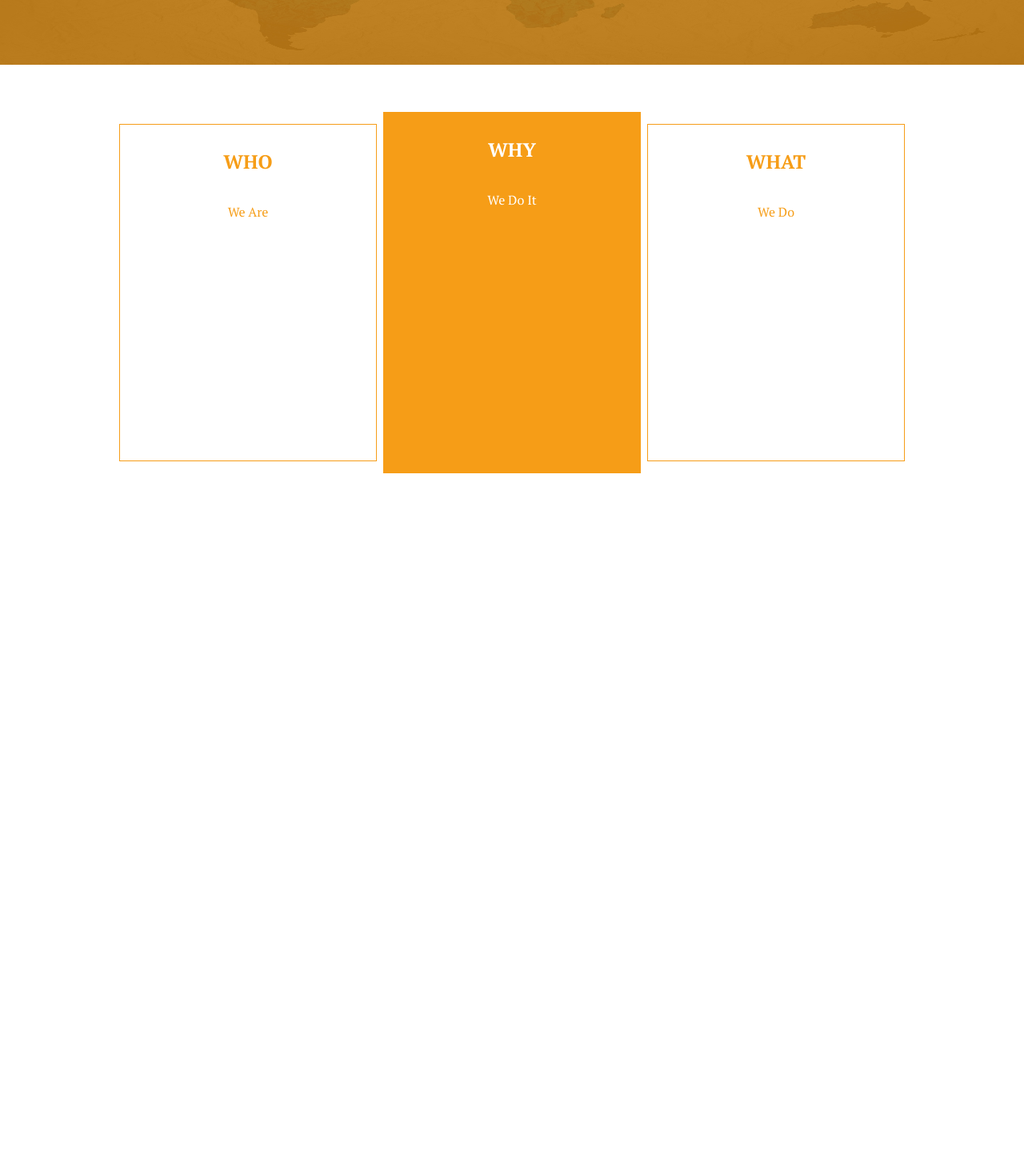
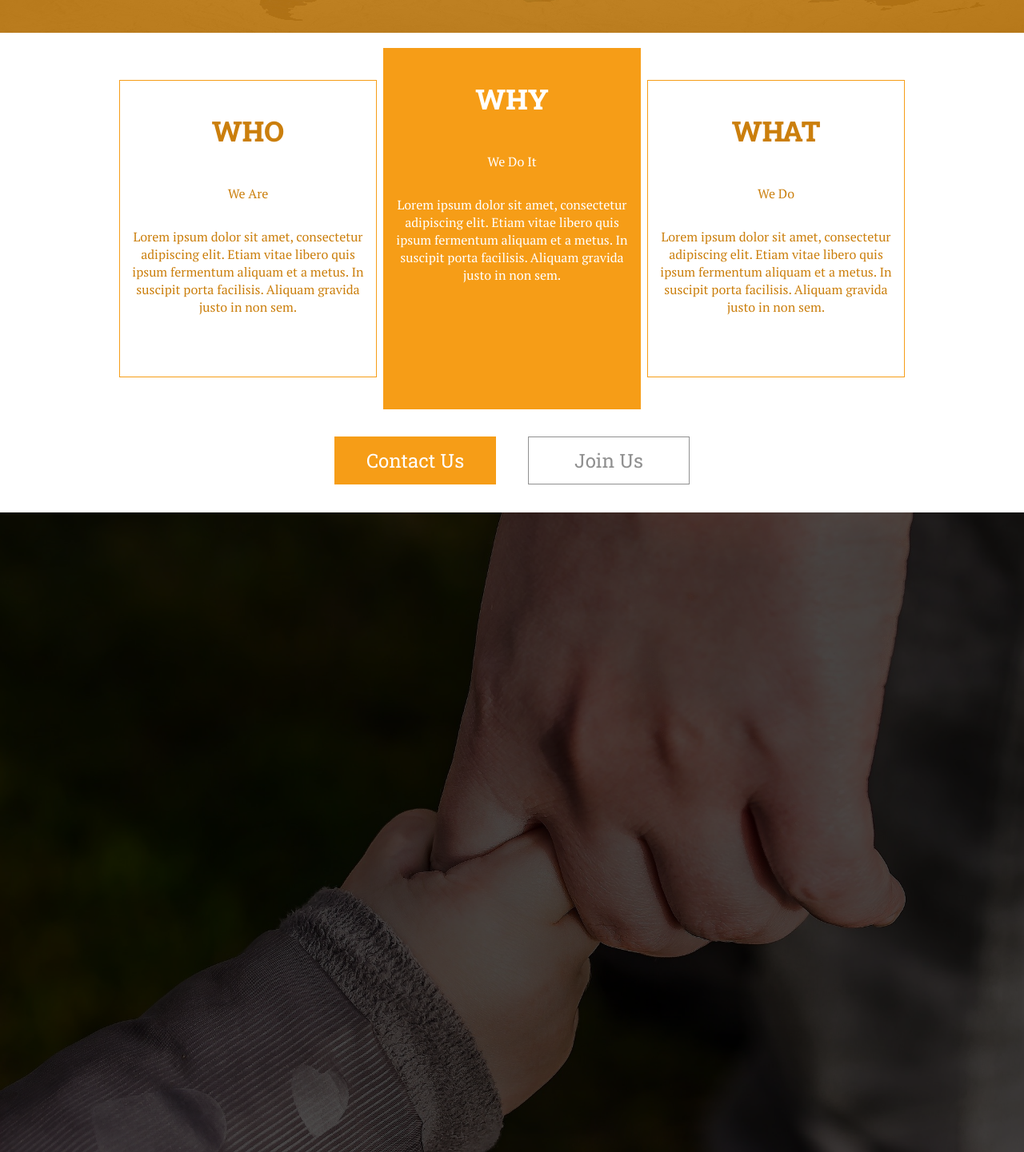
Before and after one commit to al-habibi-1107/Insaniat-Foundation-Website, a plain HTML site: page index.html in a window 1280 px wide. Shown: the part 959-2400 px from the top of the page at 80% size. Before the commit the page ends 1605 px from the top, so only its background shows below. Drawn offline with nearby package versions, Linux system fonts and the light colour scheme.

Commit message:
added section 3 bg

```diff
--- a/index.html
+++ b/index.html
@@ -5,7 +5,7 @@
     <meta name="viewport" content="width=device-width, initial-scale=1.0">
     <!-- STYLSHEET -->
     <link rel="stylesheet" href="./styles.css">
-    <title>Insaniat Foundation</title>
+    <title>Insaniyat Foundation</title>
 </head>
 <body>
     <header>
@@ -26,7 +26,7 @@
             <div class="landing-content">
                 <h2>TAKE EDUCATION</h2>
                 <h1>AROUND JAMSHEDPUR CITY</h1>
-                <button>Join With Us</button>
+                <button class="cta">Join With Us</button>
                 <ul class="landing-base">
                     <li>
                         <h4>01|</h4>
@@ -63,7 +63,7 @@
                 <div class="section-block block-1">
                     <h1>WHO</h1>
                     <p>We Are</p>
-
+                    <p>Lorem ipsum dolor sit amet, consectetur adipiscing elit. Etiam vitae libero quis ipsum fermentum aliquam et a metus. In suscipit porta facilisis. Aliquam gravida justo in non sem. </p>
                 </div>
             </div>
 
@@ -71,6 +71,7 @@
                 <div class="section-block block-2">
                     <h1>WHY</h1>
                     <p>We Do It</p>
+                    <p>Lorem ipsum dolor sit amet, consectetur adipiscing elit. Etiam vitae libero quis ipsum fermentum aliquam et a metus. In suscipit porta facilisis. Aliquam gravida justo in non sem. </p>
 
 
                 </div>
@@ -80,12 +81,23 @@
                 <div class="section-block block-3">
                     <h1>WHAT</h1>
                     <p>We Do</p>
+                    <p>Lorem ipsum dolor sit amet, consectetur adipiscing elit. Etiam vitae libero quis ipsum fermentum aliquam et a metus. In suscipit porta facilisis. Aliquam gravida justo in non sem. </p>
+
                 </div>
             </div>
 
         </div>
+        <div class="section-2-buttons">
+            <button class="cta sec-2-cta">Contact Us</button>
+            <button class="cta sec-2-btn">Join Us</button>
+
+        </div>
     </section>
 
+    <section id="section-3">
+        <img class="sec-3-bg" src="./assets/section-3-bg.jpg" alt="bg">
+        <div class="sec-3-filter-black"></div>
+    </section>
 
 
     <script type="text/javascript" src="vanilla-tilt.js"></script>
--- a/styles.css
+++ b/styles.css
@@ -103,7 +103,7 @@ header{
     font-family: 'PT Serif', serif;
 }
 
-.landing-content button{
+ .cta{
     width: 202px;
     height: 60px;
     background: #c4c4c458;
@@ -113,7 +113,7 @@ header{
     font-family: 'Roboto Slab', serif;
 }
 
-.landing-content button:hover{
+.cta:hover{
     background: #fff;
     color: #F69D17;
     cursor: pointer;
@@ -161,13 +161,13 @@ header{
 
 .section-2-bg{
     width: 100%;
-    height: 30vh;
+    height: 25vh;
 
 }
 
 .sec-2-filter-yellow{
     width: 100%;
-    height: 30vh;
+    height: 25vh;
     position: absolute;
     top: 100vh;
     background: #F69D17;
@@ -175,7 +175,7 @@ header{
 }
 .sec-2-filter-black{
     width: 100%;
-    height: 30vh;
+    height: 25vh;
     position: absolute;
     top: 100vh;
     background: #000;
@@ -184,7 +184,7 @@ header{
 
 .section2-content{
     width: 100%;
-    height: 30vh;
+    height: 25vh;
     position: absolute;
     top:101vh;
     color: white;
@@ -212,7 +212,7 @@ header{
 
 .section-2-blocks{
     width: 100%;
-    height: 70vh;
+    height: 60vh;
     display: flex;
     align-items: center;
     justify-content: center;
@@ -221,16 +221,24 @@ header{
 
 .section-block{
     width: 300px;
-    height: 400px;
+    height: 350px;
     margin: 0 4px 0 4px;
     padding: 10px 10px ;
     border: #F69D17 1px solid;
-    color: #F69D17;
+    color: #cb7f0d;
 
     display: flex;
     flex-direction: column;
     justify-content: start;
     align-items: center;
+    text-align: center;
+
+}
+
+.section-block h1{
+    font-family: 'Roboto Slab', serif;
+    font-weight: 800;
+    font-size: 35px;
 
 }
 
@@ -239,3 +247,45 @@ header{
     background: #F69D17;
     color: white;
 }
+
+.section-2-buttons{
+    margin-top: 20px;
+    width: 100%;
+    display: flex;
+    justify-content: center;
+    align-items: center;
+}
+
+.sec-2-btn{
+    border: #909090 1px solid;
+    color: #909090  ;
+    background: white;
+    margin-left: 20px;
+}
+
+.sec-2-cta{
+    border-radius: 0;
+    width: 202px;
+    height: 60px;
+    font-family: 'Roboto Slab', serif;
+    border: none;
+    background: #F69D17;
+    color: white;
+    margin-right: 20px;
+}
+
+/*********** SECTION 3  **********/
+
+.sec-3-bg{
+    height: 100vh;
+    width: 100%;
+}
+
+.sec-3-filter-black{
+    position: absolute;
+    top: 200vh;
+    background: black;
+    height: 100vh;
+    width: 100%;
+    opacity: 0.7;
+}
```
